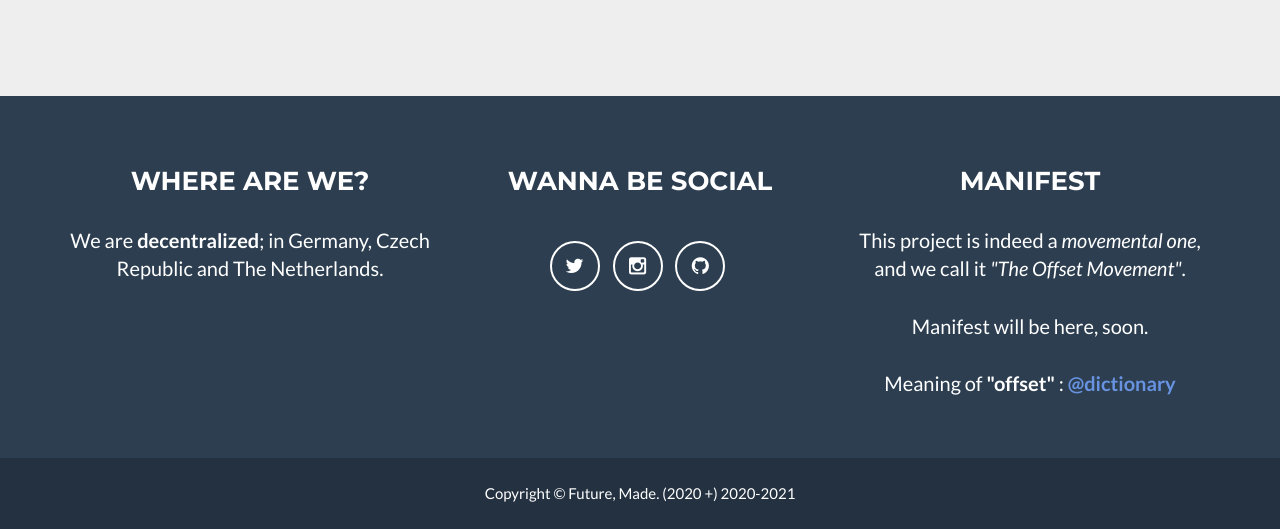
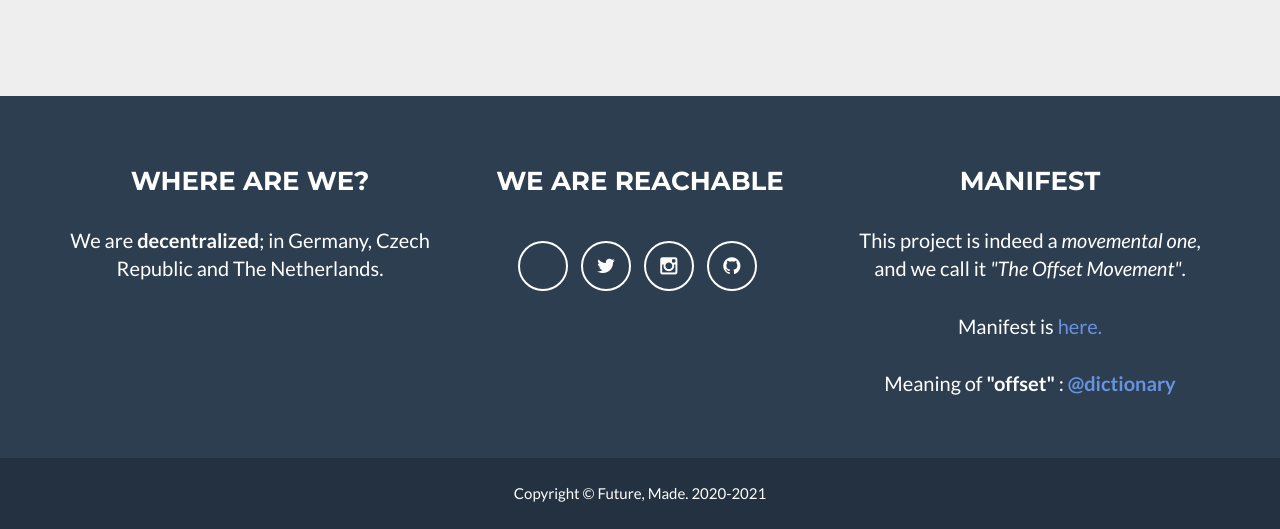
Before and after one commit to streamerd/future-made-website, a Jekyll site: the page built from _posts/2014-07-18-project-1.markdown, in a window 1280 px wide and 900 px high, scrolled down 5692 px, cut to the strip 371-900 px from the top of the window. Built offline with Jekyll 4.4.1, drawn with Linux system fonts in a browser that asks for light colours.

Commit message:
add offsetmovement link and email icon

```diff
--- a/_config.yml
+++ b/_config.yml
@@ -47,13 +47,15 @@ color:
 
 # Footer settings
 footer:
-  copyright: Future, Made. (2020 +)
+  copyright: Future, Made.
   location: Where are we?
-  social: Wanna be social
+  social: We are reachable
   credits: Manifest
 
 # Social networks usernames (many more available: google-plus, flickr, dribbble, pinterest, instagram, tumblr, linkedin, etc.)
 social:
+  - title: envelope-open-text
+    url: mailto:future.made@offsetmovement.org
   - title: twitter
     url: http://twitter.com/made_future
   - title: instagram
@@ -70,7 +72,7 @@ address:
   - line: Earth
 
 # Credits content
-credits: 'This project is indeed a <i>movemental one</i>, and we call it <i>"The Offset Movement"</i>. <br><br> Manifest will be here, soon. <br><br> Meaning of <strong> "offset" </strong>:  <a href="https://www.merriam-webster.com/thesaurus/offset" target="_blank"><strong> @dictionary</strong></a>'
+credits: 'This project is indeed a <i>movemental one</i>, and we call it <i>"The Offset Movement"</i>. <br><br> Manifest is <a href="https://offsetmovement.org" target="_blank">here.</a> <br><br> Meaning of <strong> "offset" </strong>:  <a href="https://www.merriam-webster.com/thesaurus/offset" target="_blank"><strong> @dictionary</strong></a>'
 
 # Build settings
 markdown: kramdown
```
